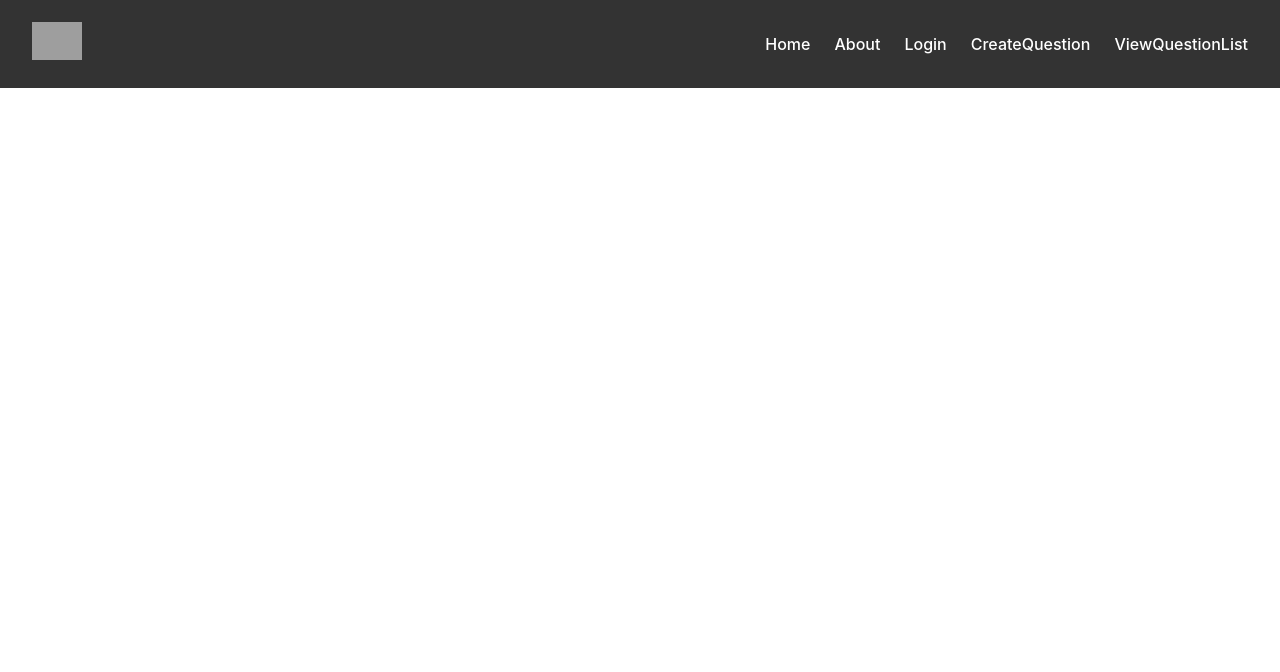
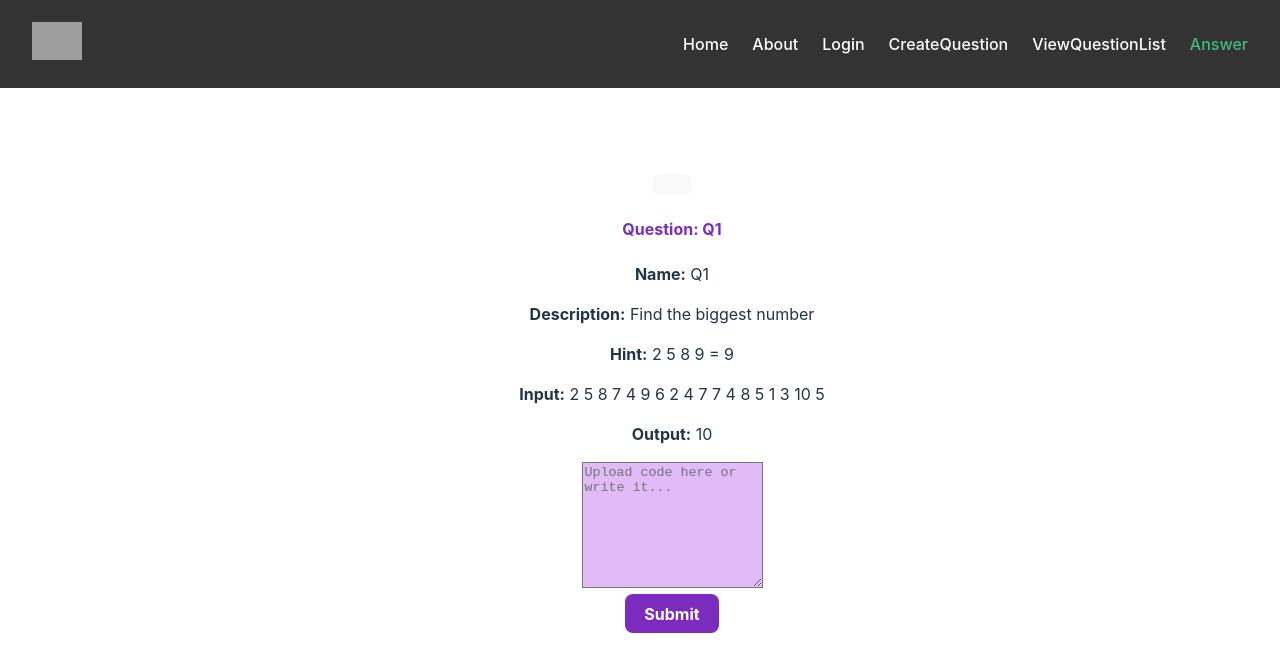
Before and after one commit to t1ww/SE65-Senior-project, a Vue app in the folder frontend/SE65-SENIOR-PROJECT/: page /answer in a window 1280 px wide. Shown: the top 672 px of the page. Built offline with nearby package versions, Linux system fonts and the light colour scheme; grey boxes are pictures that could not be loaded.

Commit message:
Draft answer page

```diff
--- /dev/null
+++ b/frontend/SE65-SENIOR-PROJECT/src/pages/Answer.vue
@@ -0,0 +1,67 @@
+<script setup lang="ts">
+import { ref } from 'vue';
+
+const question = {
+  name: 'Q1',
+  description: 'Find the biggest number',
+  hint: '2 5 8 9 = 9',
+  input: '2 5 8 7 4 9 6 2 4 7 7 4 8 5 1 3 10 5',
+  output: '10'
+};
+
+const code = ref('');
+</script>
+
+<template>
+  <div class="answer-page container-fluid d-flex align-items-center justify-content-center min-vh-100">
+    <div class="card p-4 rounded shadow" style="max-width: 600px; width: 100%;">
+      <div class="d-flex justify-content-between align-items-center mb-3">
+        <button class="btn btn-link">
+          <i class="bi bi-arrow-left-circle" style="font-size: 1.5rem;"></i>
+        </button>
+        <h4 class="text-center w-100 text-purple">Question: {{ question.name }}</h4>
+        <i class="bi bi-person-circle" style="font-size: 1.5rem;"></i>
+      </div>
+
+      <div class="mb-3">
+        <p><strong>Name:</strong> {{ question.name }}</p>
+        <p><strong>Description:</strong> {{ question.description }}</p>
+        <p><strong>Hint:</strong> {{ question.hint }}</p>
+        <p><strong>Input:</strong> {{ question.input }}</p>
+        <p><strong>Output:</strong> {{ question.output }}</p>
+      </div>
+
+      <div class="mb-3">
+        <textarea
+          v-model="code"
+          class="form-control bg-light-purple text-dark"
+          placeholder="Upload code here or write it..."
+          rows="8"
+        ></textarea>
+      </div>
+
+      <button class="btn btn-purple w-100">Submit</button>
+    </div>
+  </div>
+</template>
+
+<style scoped>
+.text-purple {
+  color: #7b2cbf;
+}
+
+.btn-purple {
+  background-color: #7b2cbf;
+  color: white;
+  font-weight: bold;
+  border: none;
+}
+
+.btn-purple:hover {
+  background-color: #5a189a;
+}
+
+.bg-light-purple {
+  background-color: #e0bbf8;
+}
+</style>
--- a/frontend/SE65-SENIOR-PROJECT/src/router.ts
+++ b/frontend/SE65-SENIOR-PROJECT/src/router.ts
@@ -9,6 +9,7 @@ import ViewQuestion from '@/pages/ViewQuestion.vue';
 import ViewQuestionsList from './pages/ViewQuestionsList.vue';
 import Lecture from './pages/Lecture.vue'
 import TestCase from './pages/TestCase.vue'
+import Answer from './pages/Answer.vue';
 
 
 const routes = [
@@ -21,6 +22,7 @@ const routes = [
   { name: 'ViewQuestionList', path: '/view-question-list', component: ViewQuestionsList },
   { name: 'Lecture', path: '/lecture', component: Lecture, meta: { requiresAuth: true, allowedRoles: ['professor'] } },
   { name: 'TestCase', path: '/test-case', component: TestCase, meta: { hidden: true } },
+  {name:'Answer',path:'/answer',component: Answer}
 
 ];
 
```
